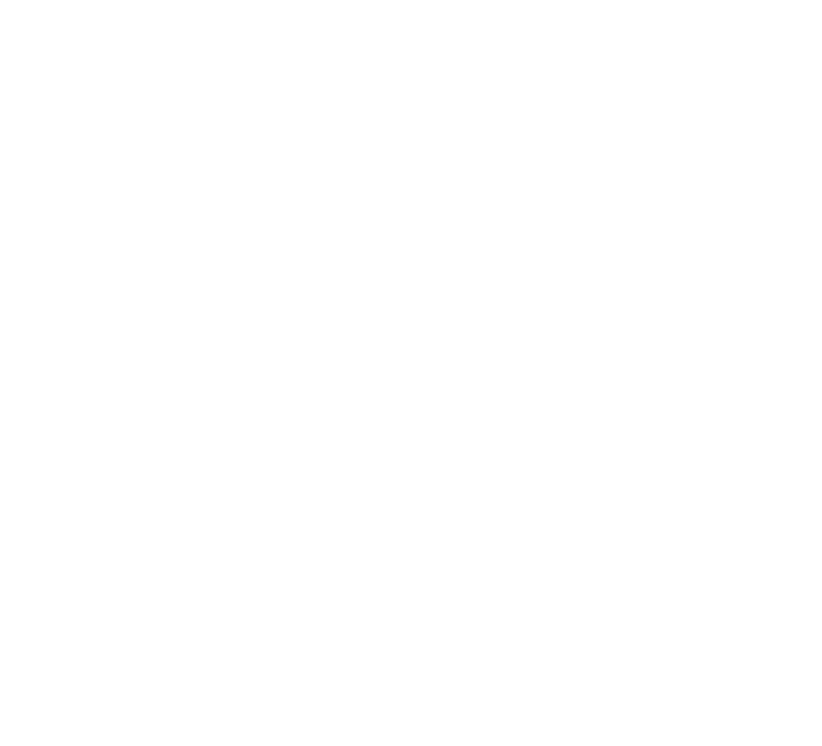
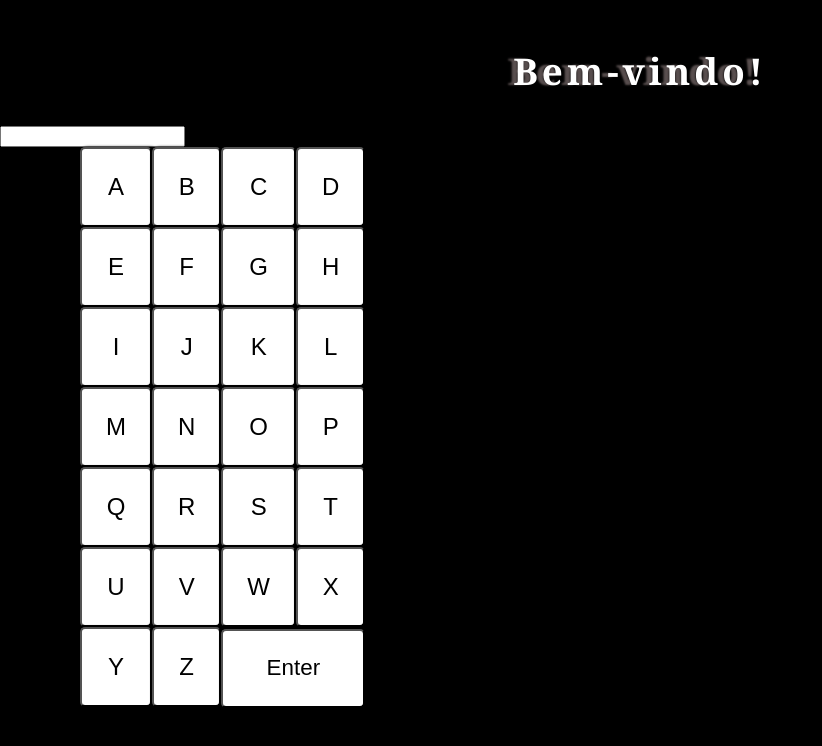
Before and after one commit to rafaelsantiagosilva/buckshot-roullet-demake, a website: page welcome.html in a window 1280 px wide. Shown: the whole page, without its empty margins (0-822 px from the left). Drawn offline with Linux system fonts and the light colour scheme.

Commit message:
Teclado feito (sem programação)

```diff
--- a/src/styles/style.css
+++ b/src/styles/style.css
@@ -27,6 +27,7 @@ body {
 	text-shadow: -6px 0px 2px rgb(88, 78, 78);
 	padding-top: 1rem;
 	letter-spacing: 4px;
+	margin: 1em;
 }
 
 .main-title::selection {
--- /dev/null
+++ b/src/styles/welcome.css
@@ -0,0 +1,39 @@
+@charset "UTF-8";
+@import url(./reset.css);
+@import url(./style.css);
+
+.keyboard {
+	display: flex;
+	flex-direction: column;
+     margin-left: 5em;
+}
+
+.keyboard_row {
+	display: flex;
+     flex-shrink: 4;
+     justify-content: space-between;
+}
+
+.keyboard__key {
+     background-color: #fff;
+     box-shadow: 3px 3px 3px 3px black;
+     padding: 1em;
+     font-size: 1.5em;
+     cursor: pointer;
+     border-radius: 5px;
+     width: 100%;
+}
+
+.keyboard__key:hover{
+     background-color: rgb(245, 245, 245);
+}
+
+.keyboard__key:active {
+     box-shadow: none;
+}
+
+.keyboard__enter {
+     font-size: 1.4em;
+     padding: 1.1em;
+
+}
--- a/welcome.html
+++ b/welcome.html
@@ -3,7 +3,67 @@
 	<head>
 		<meta charset="UTF-8" />
 		<meta name="viewport" content="width=device-width, initial-scale=1.0" />
-		<title>Document</title>
+		<title>Bem-vindo!</title>
+		<link
+			rel="shortcut icon"
+			href="./src/assets/icons/favicon.ico"
+			type="image/x-icon"
+		/>
+		<link rel="stylesheet" href="./src/styles/welcome.css" />
+		<script src="./src/scripts/welcome.js" type="text/javascript" defer></script>
 	</head>
-	<body></body>
+	<body>
+		<header>
+			<h1 class="main-title">Bem-vindo!</h1>
+		</header>
+
+		<main class="contract">
+			<div class="document">
+				<input type="text" id="username" readonly />
+			</div>
+			<table class="keyboard">
+				<tr class="keyboard__row">
+					<td><button class="keyboard__key">A</button></td>
+					<td><button class="keyboard__key">B</button></td>
+					<td><button class="keyboard__key">C</button></td>
+					<td><button class="keyboard__key">D</button></td>
+				</tr>
+				<tr class="keyboard__row">
+					<td><button class="keyboard__key">E</button></td>
+					<td><button class="keyboard__key">F</button></td>
+					<td><button class="keyboard__key">G</button></td>
+					<td><button class="keyboard__key">H</button></td>
+				</tr>
+				<tr class="keyboard__row">
+					<td><button class="keyboard__key">I</button></td>
+					<td><button class="keyboard__key">J</button></td>
+					<td><button class="keyboard__key">K</button></td>
+					<td><button class="keyboard__key">L</button></td>
+				</tr>
+				<tr class="keyboard__row">
+					<td><button class="keyboard__key">M</button></td>
+					<td><button class="keyboard__key">N</button></td>
+					<td><button class="keyboard__key">O</button></td>
+					<td><button class="keyboard__key">P</button></td>
+				</tr>
+				<tr class="keyboard__row">
+					<td><button class="keyboard__key">Q</button></td>
+					<td><button class="keyboard__key">R</button></td>
+					<td><button class="keyboard__key">S</button></td>
+					<td><button class="keyboard__key">T</button></td>
+				</tr>
+				<tr class="keyboard__row">
+					<td><button class="keyboard__key">U</button></td>
+					<td><button class="keyboard__key">V</button></td>
+					<td><button class="keyboard__key">W</button></td>
+					<td><button class="keyboard__key">X</button></td>
+				</tr>
+				<tr class="keyboard__row">
+					<td><button class="keyboard__key">Y</button></td>
+					<td><button class="keyboard__key">Z</button></td>
+					<td colspan="2"><button class="keyboard__key keyboard__enter">Enter</button></td>
+				</tr>
+			</table>
+		</main>
+	</body>
 </html>
```
